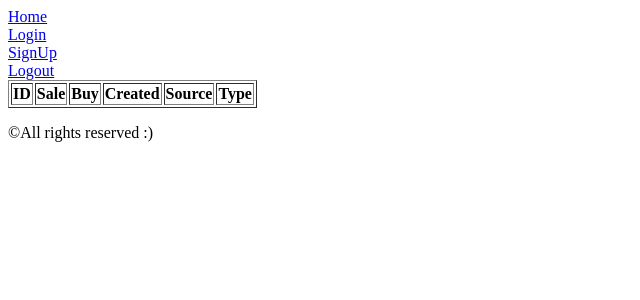
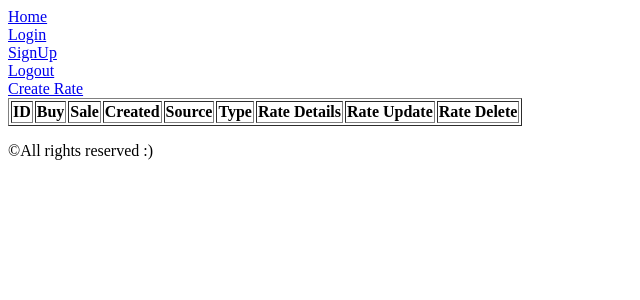
Before and after one commit to topolian/currency_django, a Django app: page /rate/list/ in a window 1280 px wide. Shown: the top 300 px of the page, without its empty margins (0-640 px from the left). Run offline with Django 4.2, Linux system fonts and the light colour scheme; data that the repository does not hold is empty.

Commit message:
added CRUD for rates; created Source model and added CRUD for sources

```diff
--- a/app/currency/models.py
+++ b/app/currency/models.py
@@ -13,3 +13,8 @@ class ContactUs(models.Model):
     email_from = models.EmailField(max_length=70)
     subject = models.CharField(max_length=100)
     message = models.TextField(max_length=700)
+
+
+class Source(models.Model):
+    source_url = models.URLField(max_length=255)
+    name = models.CharField(max_length=64)
--- a/app/currency/templates/index.html
+++ b/app/currency/templates/index.html
@@ -3,7 +3,8 @@
 {% block main_content %}
 <div>
     <a href="/contacts_list/">Contacts List</a><br>
-    <a href="/rate/list/">Rate List</a>
+    <a href="/rate/list/">Rate List</a><br>
+    <a href="/source/list/">Source List</a><br>
 </div>
 
 THIS IS THE INDEX PAGE
--- a/app/currency/templates/rate_list.html
+++ b/app/currency/templates/rate_list.html
@@ -1,22 +1,32 @@
 {% extends 'base.html' %}
 
 {% block main_content %}
+
+<a href="/rate/create">Create Rate</a>
+<br>
+
 <table border="1">
   <tr>
     <th>ID</th>
+    <th>Buy</th>
     <th>Sale</th>
-    <th>Buy</th>
     <th>Created</th>
     <th>Source</th>
     <th>Type</th>
+    <th>Rate Details</th>
+    <th>Rate Update</th>
+    <th>Rate Delete</th>
 {% for rate in rate_list %}
   <tr>
     <td>{{ rate.id }}</td>
+    <td>{{ rate.buy }}</td>
     <td>{{ rate.sale }}</td>
-    <td>{{ rate.buy }}</td>
     <td>{{ rate.created }}</td>
     <td>{{ rate.source }}</td>
     <td>{{ rate.type }}</td>
+    <td><a href="/rate/details/{{ rate.id }}/">Details</a>
+    <td><a href="/rate/update/{{ rate.id }}/">Update</a>
+    <td><a href="/rate/delete/{{ rate.id }}/">Delete</a>
   </tr>
 {% endfor %}
 </table>
--- a/app/currency/views.py
+++ b/app/currency/views.py
@@ -1,8 +1,9 @@
-from currency.models import ContactUs, Rate
+from currency.forms import RateForm, SourceForm
+from currency.models import ContactUs, Rate, Source
 from currency.utils import generate_password as gen_pass
 
-from django.http import HttpResponse
-from django.shortcuts import render
+from django.http import HttpResponse, HttpResponseRedirect
+from django.shortcuts import render, get_object_or_404
 
 
 def index(request):
@@ -37,3 +38,112 @@ def rate_list(request):
     }
 
     return render(request, 'rate_list.html', context=context)
+
+
+def rate_create(request):
+    if request.method == 'POST':
+        form = RateForm(request.POST)
+        if form.is_valid():
+            form.save()
+            return HttpResponseRedirect('/rate/list')
+    elif request.method == 'GET':
+        form = RateForm()
+
+    context = {
+        'form': form,
+    }
+    return render(request, 'rate_create.html', context=context)
+
+
+def rate_details(request, rate_id):
+    rate = get_object_or_404(Rate, id=rate_id)
+    context = {
+        'object': rate
+    }
+    return render(request, 'rate_details.html', context=context)
+
+
+def rate_update(request, rate_id):
+    rate = get_object_or_404(Rate, id=rate_id)
+    if request.method == 'POST':
+        form = RateForm(request.POST, instance=rate)
+        if form.is_valid():
+            form.save()
+            return HttpResponseRedirect('/rate/list')
+    elif request.method == 'GET':
+        form = RateForm(instance=rate)
+
+    context = {
+        'form': form,
+    }
+    return render(request, 'rate_update.html', context=context)
+
+
+def rate_delete(request, rate_id):
+    rate = get_object_or_404(Rate, id=rate_id)
+
+    if request.method == 'POST':
+        rate.delete()
+        return HttpResponseRedirect('/rate/list')
+    context = {
+        'object': rate
+    }
+    return render(request, 'rate_delete.html', context=context)
+
+
+def source_list(request):
+    sources = Source.objects.all()
+    context = {
+        'source_list': sources
+    }
+    return render(request, 'source_list.html', context=context)
+
+
+def source_create(request):
+    if request.method == 'POST':
+        form = SourceForm(request.POST)
+        if form.is_valid():
+            form.save()
+            return HttpResponseRedirect('/source/list/')
+    elif request.method == 'GET':
+        form = SourceForm()
+
+    context = {
+        'form': form
+    }
+    return render(request, 'source_create.html', context=context)
+
+
+def source_details(request, source_id):
+    source = get_object_or_404(Source, id=source_id)
+    context = {
+        'object': source
+    }
+    return render(request, 'source_details.html', context=context)
+
+
+def source_update(request, source_id):
+    source = get_object_or_404(Source, id=source_id)
+    if request.method == 'POST':
+        form = SourceForm(request.POST, instance=source)
+        if form.is_valid():
+            form.save()
+            return HttpResponseRedirect('/source/list')
+    elif request.method == 'GET':
+        form = SourceForm(instance=source)
+
+    context = {
+        'form': form
+    }
+    return render(request, 'source_update.html', context=context)
+
+
+def source_delete(request, source_id):
+    source = get_object_or_404(Source, id=source_id)
+    if request.method == 'POST':
+        source.delete()
+        return HttpResponseRedirect('/source/list')
+    context = {
+        'object': source
+    }
+    return render(request, 'source_delete.html', context=context)
--- a/app/settings/urls.py
+++ b/app/settings/urls.py
@@ -14,7 +14,12 @@ Including another URLconf
     1. Import the include() function: from django.urls import include, path
     2. Add a URL to urlpatterns:  path('blog/', include('blog.urls'))
 """
-from currency.views import contacts_list, generate_password, index, rate_list
+from currency.views import (
+    contacts_list, generate_password,
+    index, rate_create, rate_delete,
+    rate_details, rate_list, rate_update, source_create,
+    source_delete, source_details, source_list,
+    source_update)
 
 from django.contrib import admin
 from django.urls import path
@@ -24,10 +29,17 @@ urlpatterns = [
     path('admin/', admin.site.urls),
 
     path('', index),
+    path('gen-pass/', generate_password),
+    path('contacts_list/', contacts_list),
+    path('rate/list/', rate_list),
+    path('rate/create/', rate_create),
+    path('rate/details/<int:rate_id>/', rate_details),
+    path('rate/update/<int:rate_id>/', rate_update),
+    path('rate/delete/<int:rate_id>/', rate_delete),
+    path('source/list/', source_list),
+    path('source/create/', source_create),
+    path('source/details/<int:source_id>/', source_details),
+    path('source/update/<int:source_id>/', source_update),
+    path('source/delete/<int:source_id>/', source_delete),
 
-    path('gen-pass/', generate_password),
-
-    path('contacts_list/', contacts_list),
-
-    path('rate/list/', rate_list),
 ]
```
Also changed, not shown: app/currency/forms.py (added, +23 -0 lines), app/currency/templates/rate_create.html (added, +12 -0 lines), app/currency/templates/rate_delete.html (added, +12 -0 lines), app/currency/templates/rate_details.html (added, +12 -0 lines), app/currency/templates/rate_update.html (added, +12 -0 lines), app/currency/templates/source_create.html (added, +12 -0 lines), app/currency/templates/source_delete.html (added, +12 -0 lines), app/currency/templates/source_details.html (added, +10 -0 lines), app/currency/templates/source_list.html (added, +27 -0 lines), app/currency/templates/source_update.html (added, +12 -0 lines), app/currency/migrations/0003_source.py (added).
